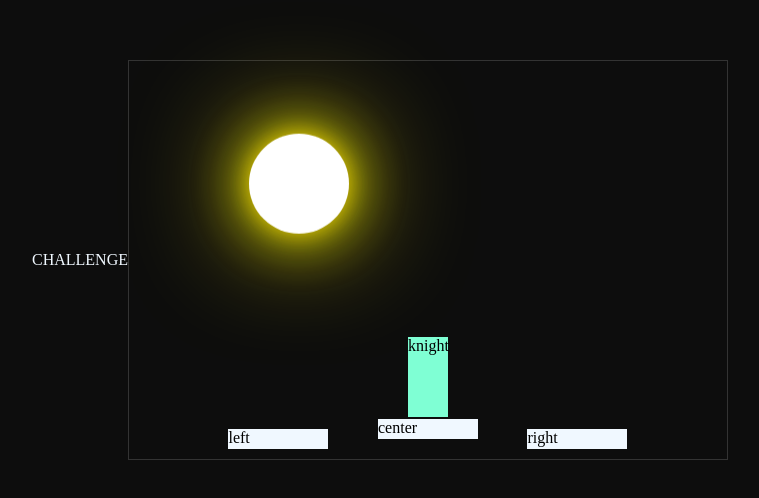
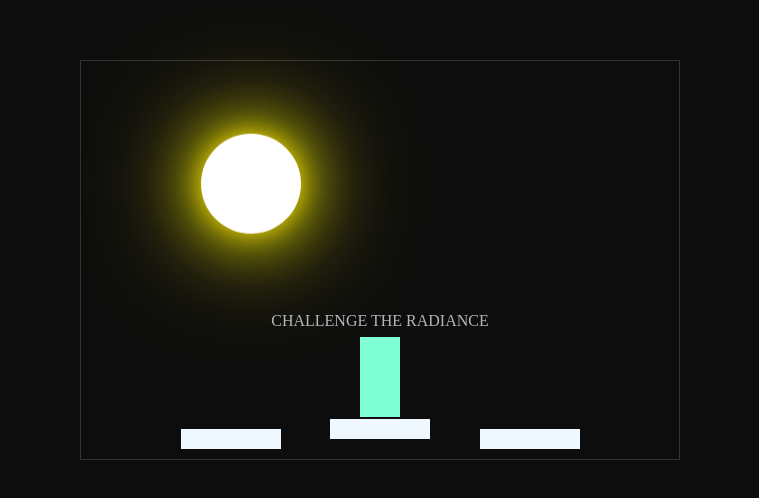
Before and after one commit to iam-Prash-05/Hollow-Knight-Radiance-UI, a plain HTML site: page index.html in a window 1280 px wide. Shown: the part 140-638 px from the top of the page, without its empty margins (260-1019 px from the left). Drawn offline with Linux system fonts and the light colour scheme.

Commit message:
prompt animation done

```diff
--- a/index.html
+++ b/index.html
@@ -8,16 +8,15 @@
 </head>
 <body>
     <div class="scene">
-    <div class="ui">
-      <p class="prompt">CHALLENGE</p>
-    </div>
-
     <div class="arena">
       <div class="radiance"></div>
-      <div class="knight">knight </div>
-      <div class="platform" id="center">center</div>
-      <div class="platform" id="left">left</div>
-      <div class="platform" id="right">right</div>
+      <div class="ui">
+      <p class="prompt">CHALLENGE THE RADIANCE</p>
+      </div>
+      <div class="knight"></div>
+      <div class="platform" id="center"></div>
+      <div class="platform" id="left"></div>
+      <div class="platform" id="right"></div>
     </div>
 </body>
 </html>
--- a/style.css
+++ b/style.css
@@ -11,15 +11,42 @@
     justify-content: center;
     align-items: center;
 }
-.ui {
-    color: aliceblue;
-    position: relative;
-}
 .arena {
     position: relative;
     width: 600px;
     height: 400px;
     border: 1px solid #333;
+}
+.ui {
+    color: aliceblue;
+}
+.ui .prompt {
+    position: absolute;
+    top: 65%;
+    left: 50%;
+    opacity: 0;
+    transform: translate(-50%,-50%);
+    animation:
+        prompt-display 2s ease-out forwards,
+        prompt-pulse 3s ease-in-out infinite;
+    animation-delay:
+        3.5s,
+        5.5s;
+}
+@keyframes prompt-display {
+    from {
+        opacity: 0;
+        transform: translate(-50%,-50%) translateY(10px);
+    }
+    to {
+        opacity: 0.8;
+        transform: translate(-50%,-50%) translateY(0);
+    }
+}
+@keyframes prompt-pulse {
+    0% { opacity: 0.8; }
+    50% { opacity: 0.6; }
+    100% { opacity: 0.8; }
 }
 .arena .radiance{
     height: 100px;
```
